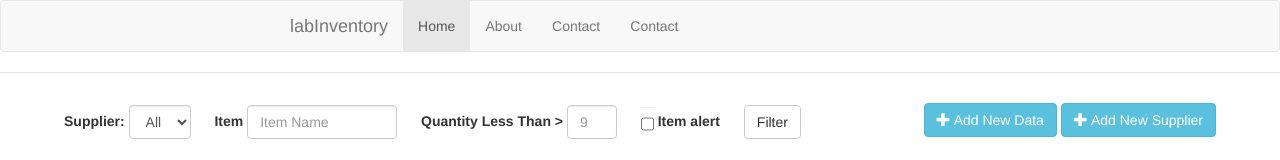
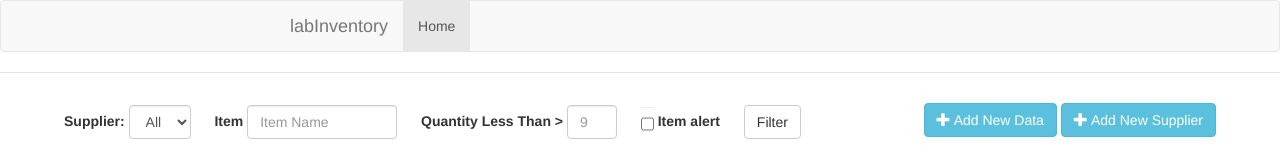
Before and after one commit to zitinghan/lab-inventory, a website: page app/index.html in a window 1280 px wide. Shown: the top 160 px of the page. Drawn offline with nearby package versions, Linux system fonts and the light colour scheme; some packages are replaced by stand-ins of ours; files that its build step writes are made by us from their sources; no server answers; a script that the page names is missing.

Commit message:
no message

```diff
--- a/app/index.html
+++ b/app/index.html
@@ -40,9 +40,7 @@
 
             <ul class="nav navbar-nav">
               <li class="active"><a href="#/">Home</a></li>
-              <li><a ng-href="/#!/about">About</a></li>
-              <li><a ng-href="/#!/contact">Contact</a></li>
-              <li><a ng-href="about">Contact</a></li>
+              <!-- <li><a ng-href="/#!/about">About</a></li> -->
             </ul>
           </div>
         </div>
```
